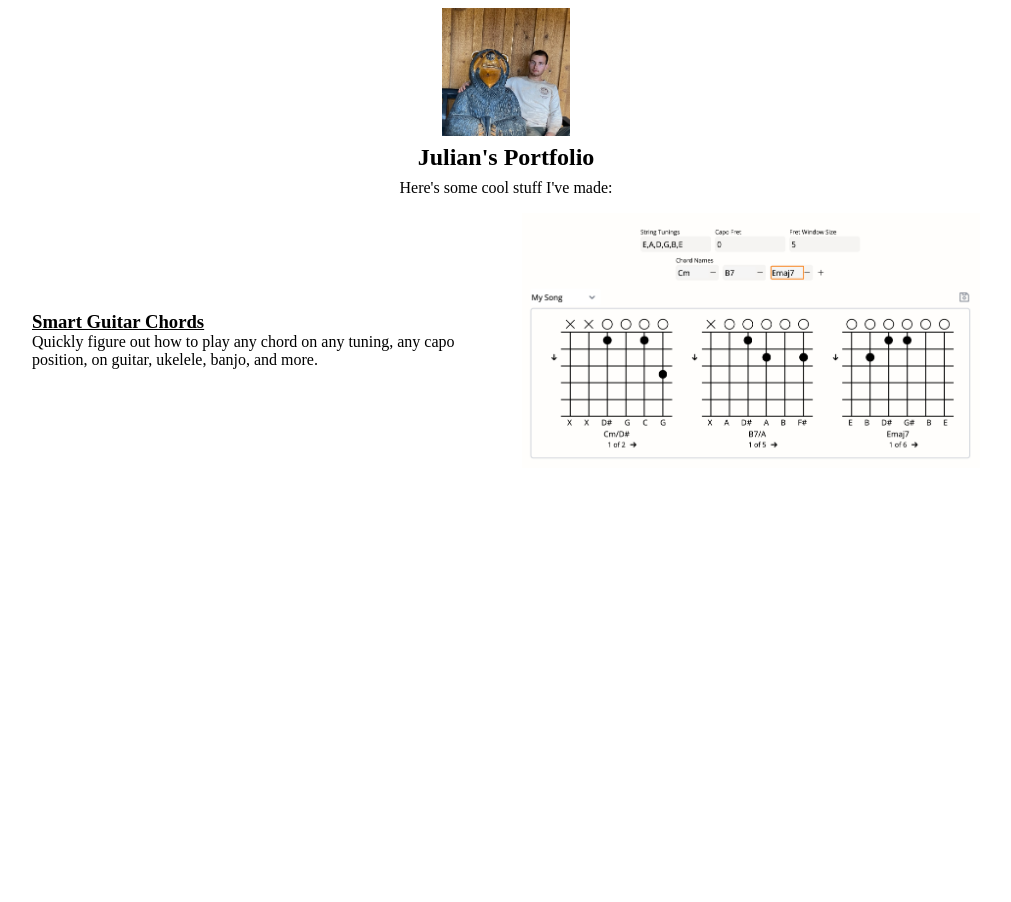
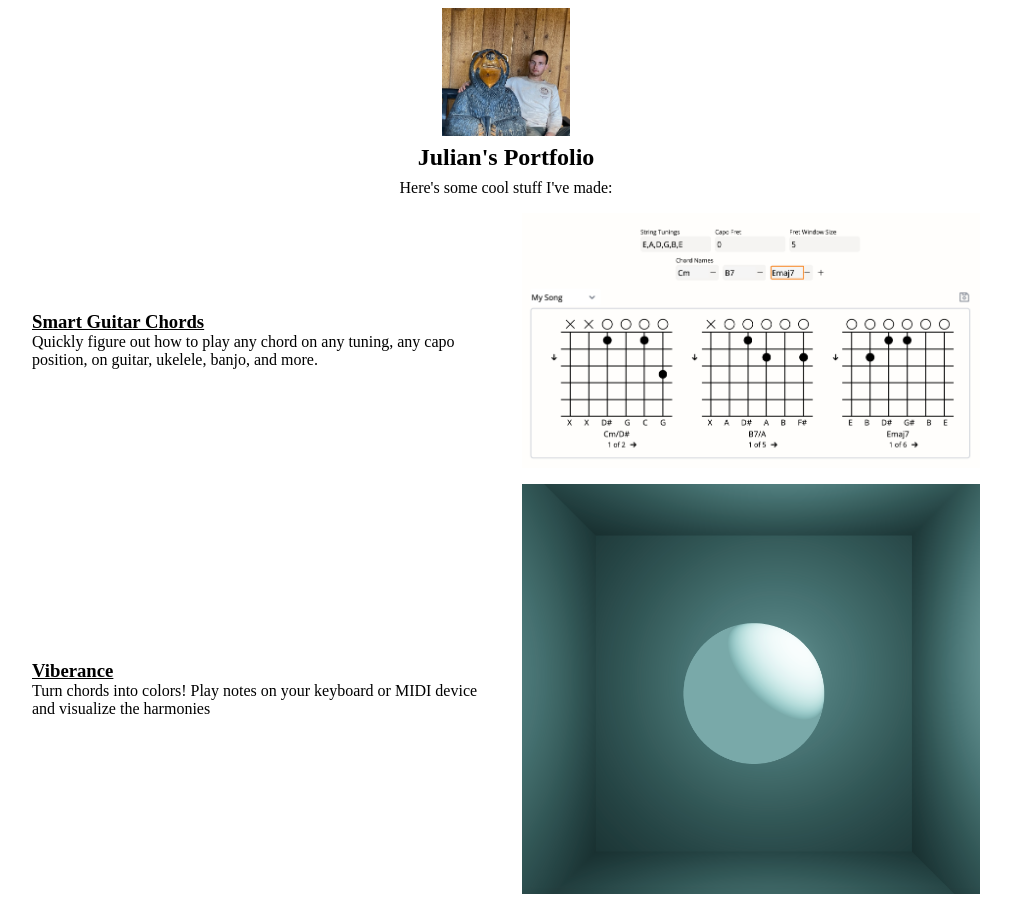
Before and after one commit to julian-george-personal/portfolio, a plain HTML site: page public/index.html in a window 1280 px wide. Shown: the whole page, without its empty margins (134-1145 px from the left). Before the commit the page ends 800 px from the top, so only its background shows below. Drawn offline with Linux system fonts and the light colour scheme.

Commit message:
add viberance

```diff
--- a/public/index.html
+++ b/public/index.html
@@ -20,6 +20,17 @@
                     <img src = "images/smartguitarchords-screenshot.png" style="width: 100%;"/>
                 </div>
             </div>
+            <div class="container-row" style="width:75%;gap:2rem">
+                <div class = "container-col" style="flex-basis:50%; align-items:start;">
+                    <a href="https://viberance.juliangeorge.net" class="header-link">
+                        <h3 class="no-margin">Viberance</h3>
+                    </a>
+                    <div>Turn chords into colors! Play notes on your keyboard or MIDI device and visualize the harmonies</div>
+                </div>
+                <div style="flex-basis:50%">
+                    <img src = "images/viberance-screenshot.png" style="width: 100%;"/>
+                </div>
+            </div>
         </div>
     </body>
 </html>
```
Also changed, not shown: public/images/viberance-screenshot.png (added).
